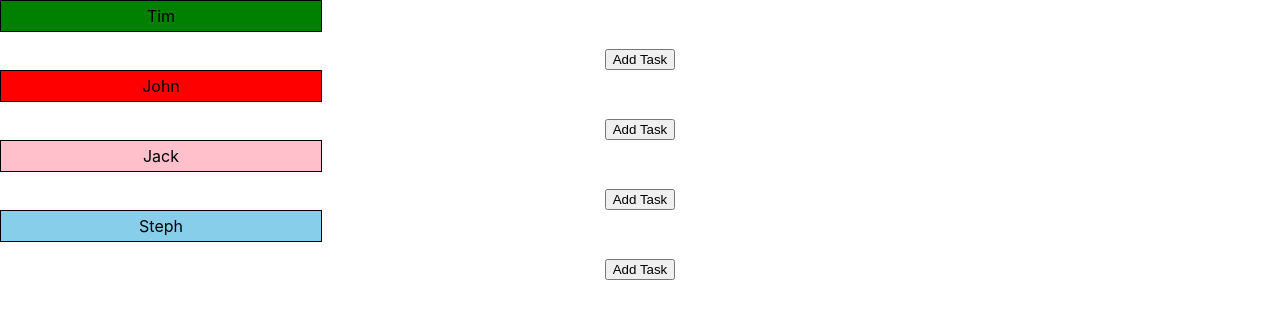
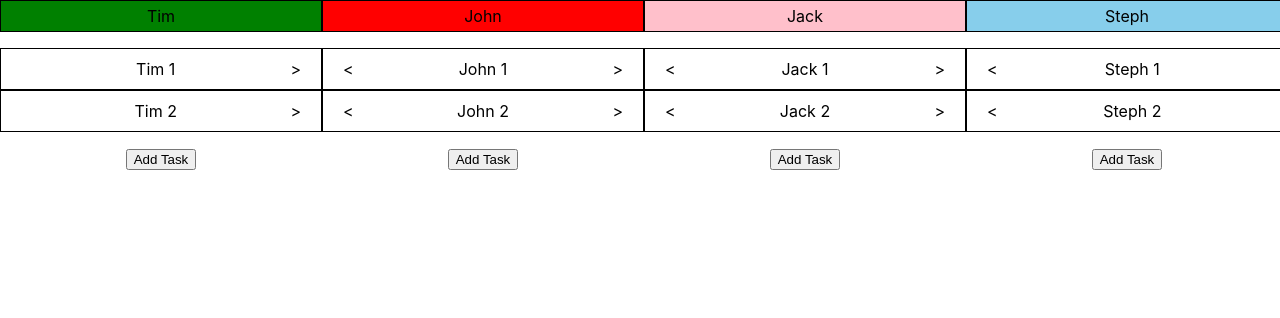
Before and after one commit to TimothyJao/algorithms, a React (Create React App) app in the folder react_projects/trello_practice/: page / in a window 1280 px wide. Shown: the top 318 px of the page. Built offline with nearby package versions, Linux system fonts and the light colour scheme.

Commit message:
successfully passed in props

```diff
--- a/react_projects/trello_practice/src/board.jsx
+++ b/react_projects/trello_practice/src/board.jsx
@@ -1,4 +1,4 @@
-import React, {useState, useEffect, useReducer} from "react"
+import React, {useReducer} from "react"
 import User from "./user"
 
 const initialState = {
@@ -8,7 +8,7 @@ const initialState = {
         ['Jack 1', 'Jack 2'],
         ['Steph 1', 'Steph 2']
     ]
-}
+};
 
 function reducer(state, action){
 
@@ -19,12 +19,12 @@ function Board(){
     const [state, dispatch] = useReducer(reducer, initialState);
 
     return (
-        <>
-            <User name="Tim" dispatch={dispatch} cards={state.cards[0]} color="green"></User>
-            <User name="John" dispatch={dispatch} cards={state.cards[0]} color="red"></User>
-            <User name="Jack" dispatch={dispatch} cards={state.cards[0]} color="pink"></User>
-            <User name="Steph" dispatch={dispatch} cards={state.cards[0]} color="skyblue"></User>
-        </>
+        <div className="board">
+            <User name="Tim" dispatch={dispatch} cards={state.cards[0]} color="green" index={0}></User>
+            <User name="John" dispatch={dispatch} cards={state.cards[1]} color="red" index={1}></User>
+            <User name="Jack" dispatch={dispatch} cards={state.cards[2]} color="pink" index={2}></User>
+            <User name="Steph" dispatch={dispatch} cards={state.cards[3]} color="skyblue" index={3}></User>
+        </div>
     )
 }
 
--- a/react_projects/trello_practice/src/index.css
+++ b/react_projects/trello_practice/src/index.css
@@ -44,7 +44,7 @@ ul{
 }
 
 
-.userlist{
+.board{
   display: flex;
   justify-content: space-around;
 }
--- a/react_projects/trello_practice/src/user.jsx
+++ b/react_projects/trello_practice/src/user.jsx
@@ -1,15 +1,15 @@
-import React, {useState, useEffect} from "react"
+import React, {useState} from "react";
 
 function User(props){
 
-    const [tasks, setTasks] = useState([]);
+    const [tasks, setTasks] = useState(props.cards);
     let leftArrow;
     let rightArrow;
 
     function addTask(){
         let newTask = window.prompt("Enter a new task for this user");
         if (newTask) {
-            setTasks([...tasks, newTask])
+            setTasks([...tasks, newTask]);
         }
     }
 
```
